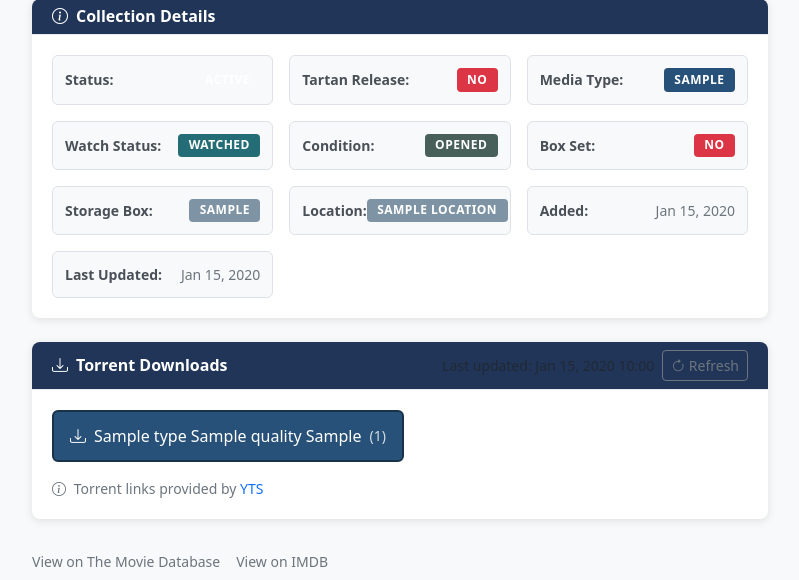
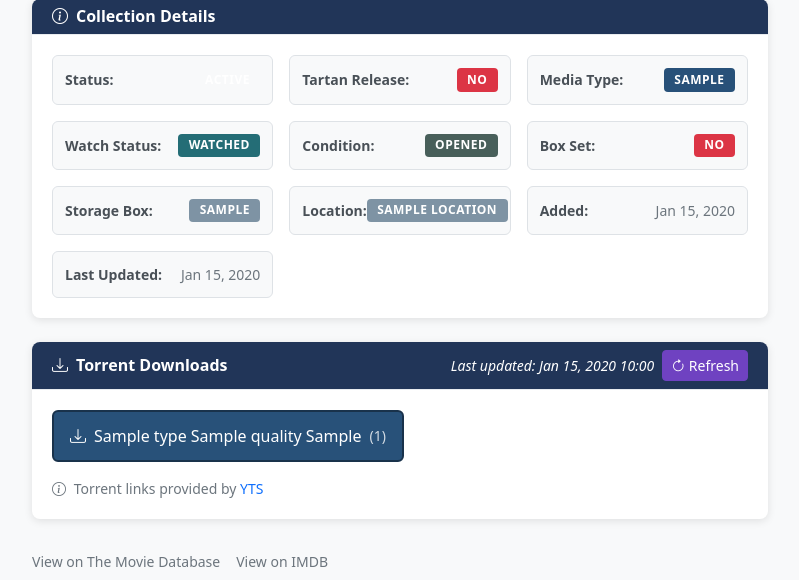
Before and after one commit to pastperfect/dvdcollection, a Django app: template templates/tracker/dvd_detail.html in a window 1280 px wide. Shown: the part 688-1268 px from the top of the page, without its empty margins (430-1229 px from the left). Run offline with Django 5.2, Linux system fonts and the light colour scheme; the template is opened without the code that fills it: most values are stand-ins (such as "Sample title", 1, 10 or a date in 2020); grey boxes marked "Sample" are stand-in pictures; data that the repository does not hold is empty.

Commit message:
Fixed issue where torrents updated info and refresh button wasnt readable

```diff
--- a/templates/tracker/dvd_detail.html
+++ b/templates/tracker/dvd_detail.html
@@ -272,9 +272,9 @@
                 <h5 class="mb-0"><i class="bi bi-download"></i> Torrent Downloads</h5>
                 <div class="d-flex align-items-center gap-2">
                     {% if dvd.yts_last_updated %}
-                        <small class="text-muted">Last updated: {{ dvd.yts_last_updated|date:"M d, Y H:i" }}</small>
+                        <small class="fst-italic ms-3">Last updated: {{ dvd.yts_last_updated|date:"M d, Y H:i" }}</small>
                     {% endif %}
-                    <button class="btn btn-sm btn-outline-secondary" id="refresh-yts-btn" onclick="refreshYtsData({{ dvd.pk }})">
+                    <button class="btn btn-sm btn-purple" id="refresh-yts-btn" onclick="refreshYtsData({{ dvd.pk }})">
                         <i class="bi bi-arrow-clockwise"></i> Refresh
                     </button>
                 </div>
```
